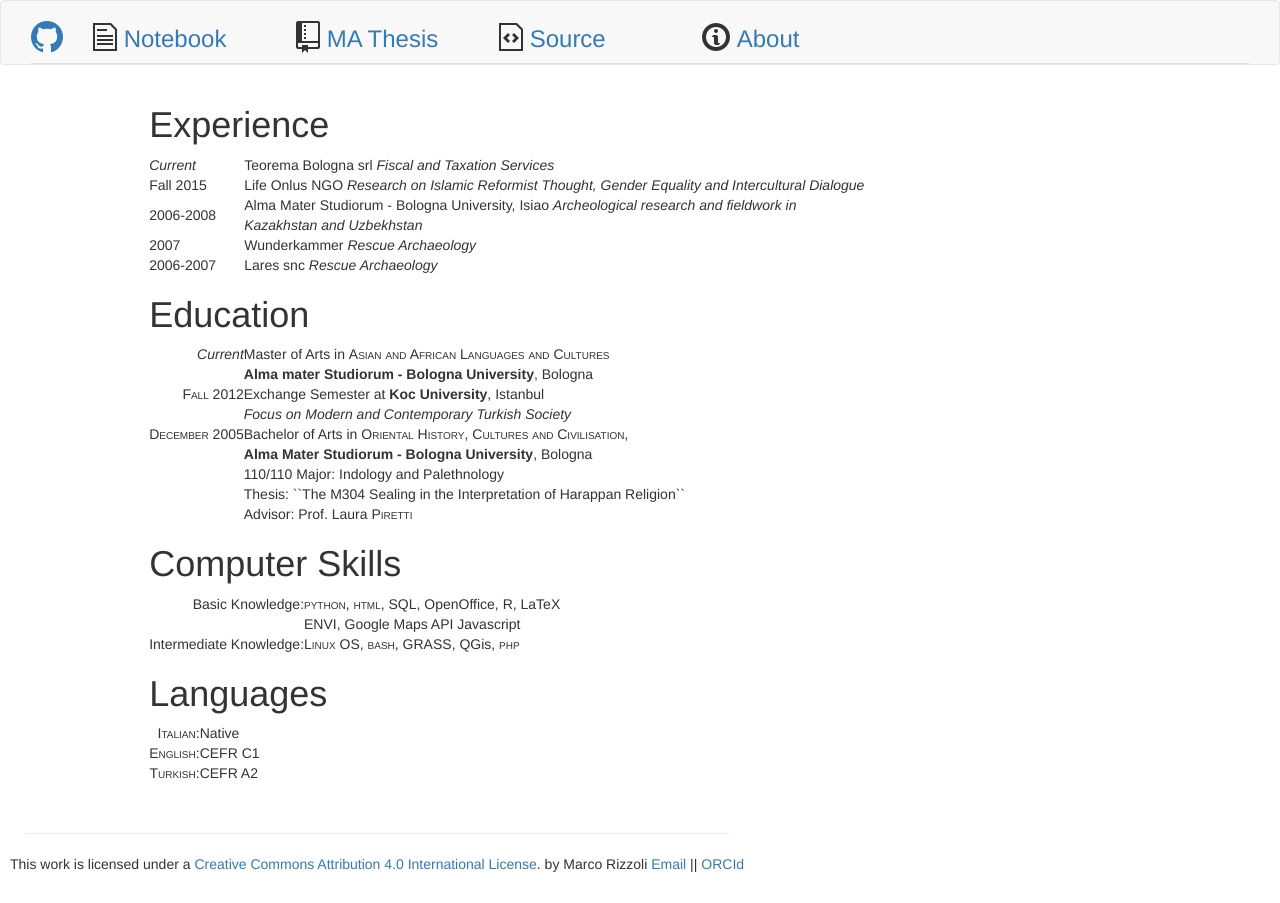
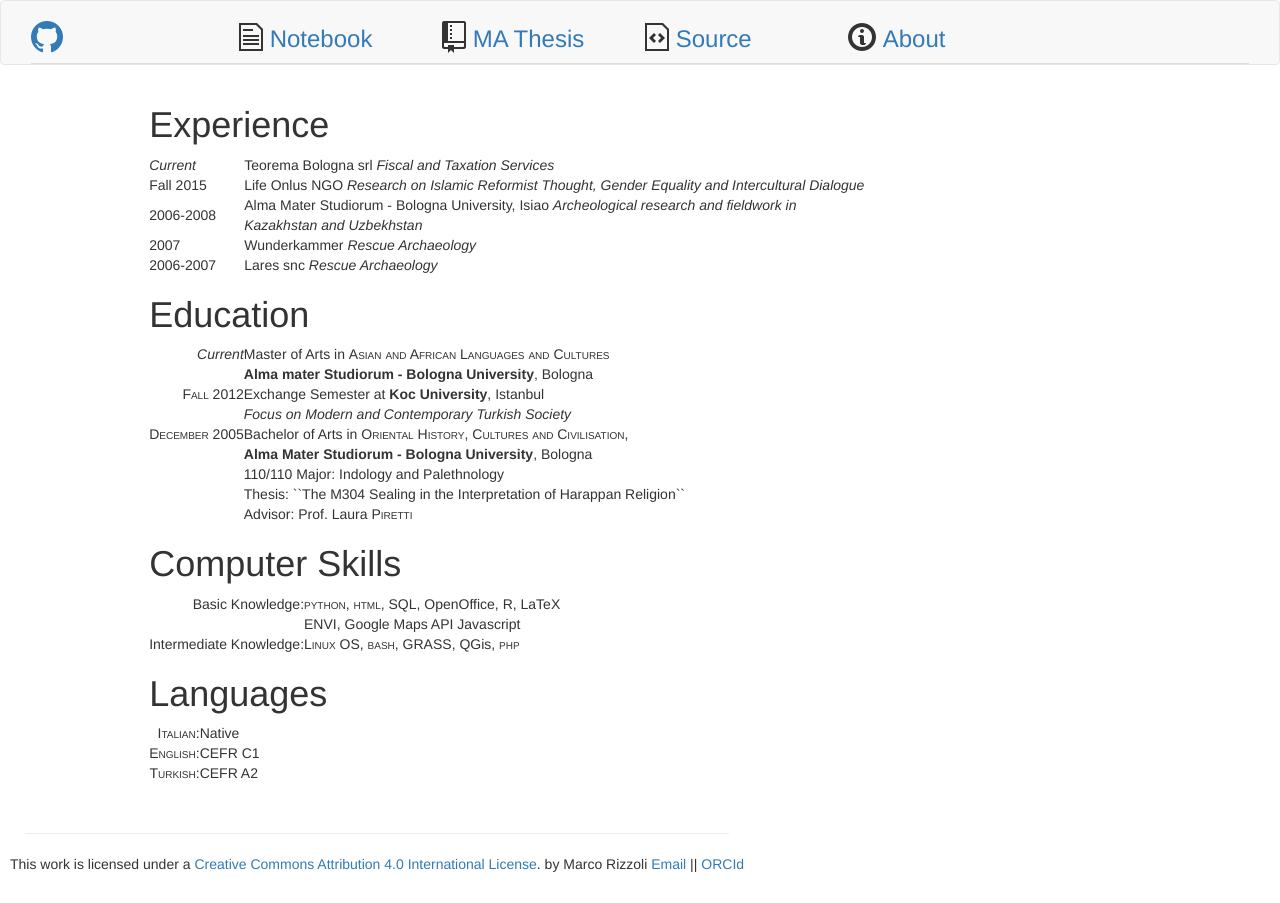
Before and after one commit to mrizzoli/mrizzoli.github.io, a Jekyll site: the page built from index.html, in a window 1280 px wide. Built offline with Jekyll 4.4.1, drawn with Linux system fonts in a browser that asks for light colours; nearby versions of some CDN libraries; Markdown is read by kramdown in place of the engine named in the settings.

Commit message:
offset..

```diff
--- a/_includes/navbar.html
+++ b/_includes/navbar.html
@@ -1,15 +1,15 @@
 <nav class="navbar navbar-default" role="navigation">
   <div class="container-fluid">
-
+    <div class="col-md-2">
     <div class="navbar-header">
       <!-- <div class="col-md-2"> -->
       <!-- <h2><a class="navbar-brand" href="/">rizzoli.me.uk</a></h2> -->
       <!-- </div> -->
-      <div class="col-md-1">
+
         <h3><p class="view"><a href="https://github.com/mrizzoli"><i class="mega-octicon octicon-mark-github"></i></a></p></h3>
-      </div>
+
     </div>
-
+    </div>
     <div class="collapse navbar-collapse container-fluid col-md-offset-2" id="navbar-collapse-1">
       <ul class="nav nav-tabs">
         <div class="col-md-2">
```
